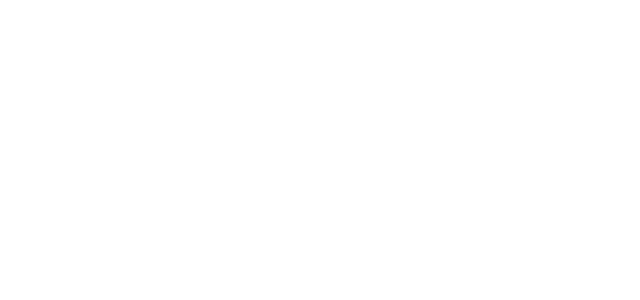
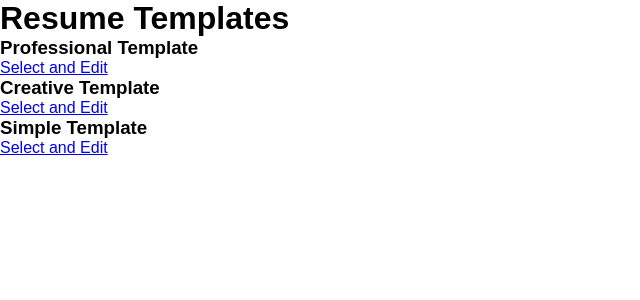
Before and after one commit to MahiTyagi30/Resume-Scorer, a React (Create React App) app in the folder resume-scorer-frontend/: page /templates in a window 1280 px wide. Before the commit this address had no page. Shown: the top 300 px of the page, without its empty margins (0-640 px from the left). Built offline with nearby package versions, Linux system fonts and the light colour scheme.

Commit message:
Add new template logic

```diff
--- a/resume-scorer-frontend/src/App.js
+++ b/resume-scorer-frontend/src/App.js
@@ -3,15 +3,19 @@ import { BrowserRouter as Router, Route, Routes } from 'react-router-dom';
 import UploadResume from './components/UploadResume';
 import ScorePage from './components/ScorePage';
 import Homepage2 from './components/Homepage2';
+import ResumeTemplates from './components/ResumeTemplates';
+import EditTemplate from './components/EditTemplate'; // Import EditTemplate component
 
 function App() {
   return (
     <Router>
       <div className="App">
         <Routes>
-          <Route path="/" element={<Homepage2 />} /> {/* Homepage2 is rendered at the root */}
-          <Route path="/upload" element={<UploadResume />} /> {/* UploadResume is now under /upload */}
+          <Route path="/" element={<Homepage2 />} />
+          <Route path="/upload" element={<UploadResume />} />
           <Route path="/score" element={<ScorePage />} />
+          <Route path="/templates" element={<ResumeTemplates />} />
+          <Route path="/edit-template/:id" element={<EditTemplate />} /> {/* Route for editing */}
         </Routes>
       </div>
     </Router>
--- /dev/null
+++ b/resume-scorer-frontend/src/components/EditTemplate.js
@@ -0,0 +1,25 @@
+import React, { useState } from 'react';
+
+function EditTemplate({ templateId }) {
+  const [content, setContent] = useState(''); // Resume content will be here
+
+  const handleSave = () => {
+    // Logic for saving the edited template, possibly to a backend or for download
+    console.log('Template saved:', content);
+  };
+
+  return (
+    <div>
+      <h1>Edit Template {templateId}</h1>
+      <textarea
+        value={content}
+        onChange={(e) => setContent(e.target.value)}
+        rows="10"
+        cols="50"
+      />
+      <button onClick={handleSave}>Save</button>
+    </div>
+  );
+}
+
+export default EditTemplate;
--- a/resume-scorer-frontend/src/components/Homepage2.js
+++ b/resume-scorer-frontend/src/components/Homepage2.js
@@ -6,7 +6,7 @@ import atsImage from '../images/resume-apply-work-form-concept.jpg';
 import img2 from '../images/4115334.jpg';
 import img3 from '../images/5052521.jpg';
 import Reviews from './Reviews';
-import { useNavigate } from 'react-router-dom';
+import {Link, useNavigate } from 'react-router-dom';
 import { auth, provider, signInWithPopup, signOut,onAuthStateChanged } from './firebase'; // Import Firebase auth functions
 import { setPersistence, browserSessionPersistence, signInWithRedirect } from 'firebase/auth';
 
@@ -144,13 +144,13 @@ function Homepage2() {
     <>
       <header>
         <div className="head">
-          <h1>ResumScan</h1>
+          <h1>ResumeScan</h1>
           <div className="right-section">
-            <ul className="nav">
-              <li>Products</li>
-              <li>Features</li>
-              <li>Contact</li>
-            </ul>
+          <ul className="nav">
+  <li>Products</li>
+  <li onClick={() => navigate('/templates')}>Build Resume</li>
+  <li>Contact</li>
+</ul>
             {user ? (
               <div className="user-section">
                 <img
--- /dev/null
+++ b/resume-scorer-frontend/src/components/ResumeTemplates.js
@@ -0,0 +1,28 @@
+import React from 'react';
+import { Link } from 'react-router-dom';
+
+// Sample templates, you can expand this with actual design templates
+const templates = [
+  { id: 1, name: 'Professional Template' },
+  { id: 2, name: 'Creative Template' },
+  { id: 3, name: 'Simple Template' },
+];
+
+function ResumeTemplates() {
+  return (
+    <div>
+      <h1>Resume Templates</h1>
+      <div className="template-list">
+        {templates.map((template) => (
+          <div key={template.id} className="template-item">
+            <h3>{template.name}</h3>
+            {/* Link to edit template by id */}
+            <Link to={`/edit-template/${template.id}`}>Select and Edit</Link>
+          </div>
+        ))}
+      </div>
+    </div>
+  );
+}
+
+export default ResumeTemplates;
```
